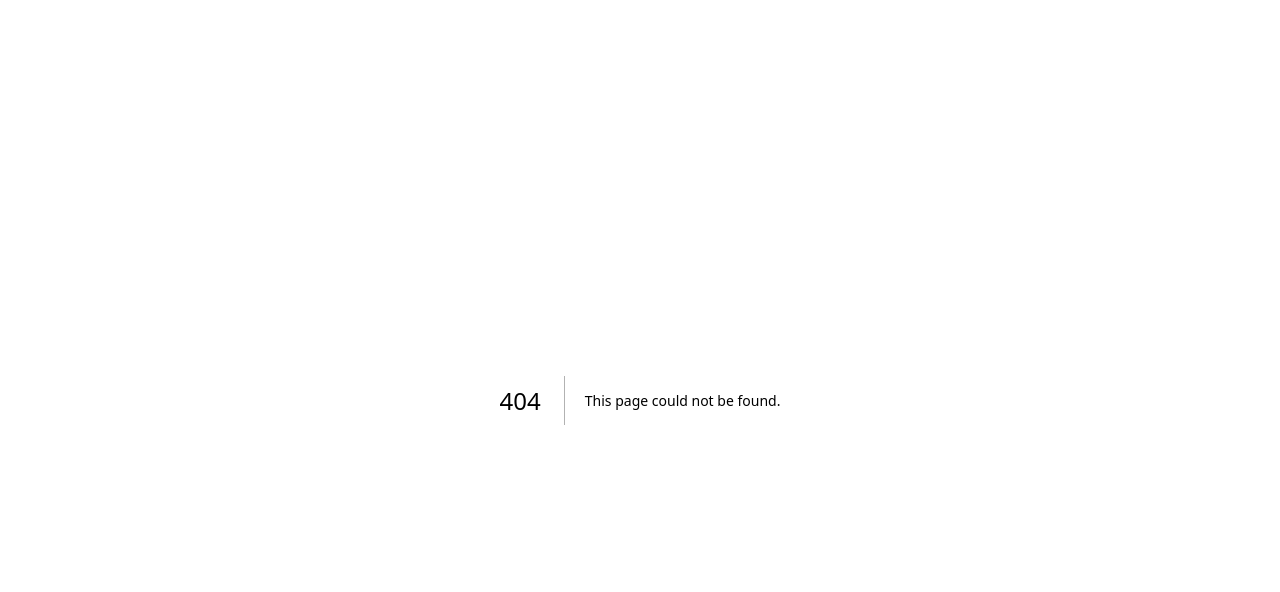
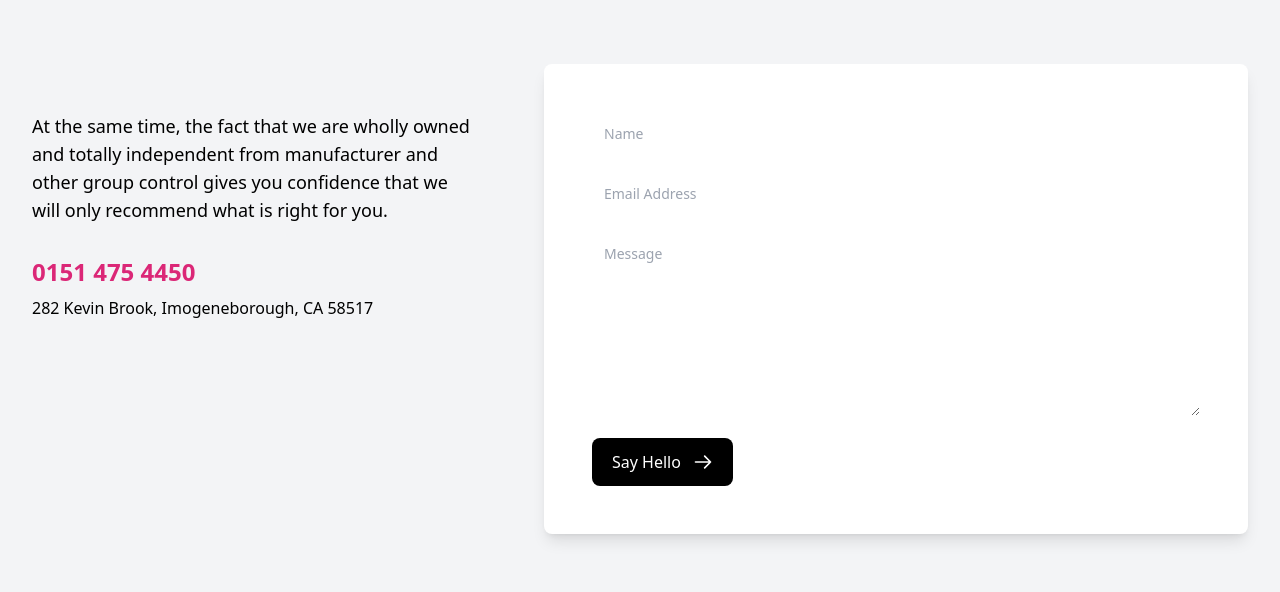
Before and after one commit to ericcxie/personal-website, a Next.js app: page /contactform in a window 1280 px wide. Before the commit this address had no page. Shown: the top 592 px of the page. Built offline with nearby package versions, Linux system fonts and the light colour scheme.

Commit message:
Implement smooth scroll to NavBar

```diff
--- a/components/navigation/navbar.js
+++ b/components/navigation/navbar.js
@@ -5,8 +5,8 @@ import { FiMenu } from 'react-icons/fi';
 import { useState } from "react";
 import { RxDividerVertical } from 'react-icons/rx';
 import { Transition } from "@headlessui/react";
+import { Link as ScrollLink } from 'react-scroll';
 import Link from 'next/link';
-import { useEffect } from 'react';
 
 
 export default function NavBar(props) {
@@ -21,18 +21,20 @@ export default function NavBar(props) {
 
         <ul className='hidden font-medium lg:flex flex-1 justify-start items-center pl-10 text-zinc-800 text-md gap-3 lg:gap-6 xl:gap-12 dark:text-white'>
               <li className='cursor-pointer font-poppins hover:text-theme'>
-                <Link href="#projects">Projects</Link>
+                <ScrollLink to="home" spy={true} smooth={true} offset={-20} duration={700}>Home</ScrollLink>
                 </li>
               <li className='cursor-pointer font-poppins hover:text-theme'>
-                <Link href="#experiences" >Experiences</Link>
+                <ScrollLink to="projects" spy={true} smooth={true} offset={-20} duration={700}>Projects</ScrollLink>
                 </li>
               <li className='cursor-pointer font-poppins hover:text-theme'>
-                <Link href="#about" >About</Link>
+                <ScrollLink to="experiences" spy={true} smooth={true} offset={-60} duration={700} >Experiences</ScrollLink>
                 </li>
               <li className='cursor-pointer font-poppins hover:text-theme'>
-                <Link href="/resume.pdf">Resume</Link>
+                <ScrollLink to="about" spy={true} smooth={true} offset={-60} duration={700}>About</ScrollLink>
                 </li>
-              <li className='cursor-pointer font-poppins hover:text-theme'>Contact</li>
+              <li className='cursor-pointer font-poppins hover:text-theme'>
+                <a href="/contactform">Contact</a>
+              </li>
             </ul>
             <ul className='hidden lg:flex flex-1 justify-end items-center gap-1 lg:gap-3'>
               <div className='flex gap-1 text-xl xl:text-2xl dark:text-white'>
@@ -76,20 +78,19 @@ export default function NavBar(props) {
           <div onClick={() => setIsOpen(!isOpen)} className={isOpen ? 'relative lg:hidden ring-1 ring-zinc-900/5  font-poppins font-normal bg-white mt-3 py-2 text-theme dark:text-gray-200 shadow-lg shadow-zinc-800/5 rounded-2xl dark:bg-[#060813] text-center' : 'hidden'}>
           <ul>
             <li>
-            <a href="" className='block py-2 px-4 text-sm font-poppins cursor-pointer hover:bg-theme hover:rounded-lg hover:text-white'>Projects</a>
+              <ScrollLink onClick={() => setIsOpen(false)} to="home" spy={true} smooth={true} offset={-5} duration={700} className='block py-2 px-4 text-sm font-poppins cursor-pointer hover:bg-theme hover:rounded-lg hover:text-white'>Home</ScrollLink>
             </li>
             <li>
-              <a href="" className='block py-2 px-4 text-sm font-poppins cursor-pointer hover:bg-theme hover:rounded-lg hover:text-white'>Experiences</a>
+              <ScrollLink onClick={() => setIsOpen(false)} to="projects" spy={true} smooth={true} offset={-5} duration={700} className='block py-2 px-4 text-sm font-poppins cursor-pointer hover:bg-theme hover:rounded-lg hover:text-white'>Projects</ScrollLink>
             </li>
             <li>
-              <a href="" className='block py-2 px-4 text-sm font-poppins cursor-pointer hover:bg-theme hover:rounded-lg hover:text-white'>About</a>
+              <ScrollLink onClick={() => setIsOpen(false)} to="experiences" spy={true} smooth={true} offset={-50} duration={700} className='block py-2 px-4 text-sm font-poppins cursor-pointer hover:bg-theme hover:rounded-lg hover:text-white'>Experiences</ScrollLink>
             </li>
             <li>
-              <a href="" className='block py-2 px-4 text-sm font-poppins cursor-pointer hover:bg-theme hover:rounded-lg hover:text-white'>
-              <Link href="/resume.pdf">Resume</Link></a>
+              <ScrollLink onClick={() => setIsOpen(false)} to="about" spy={true} smooth={true} offset={-40} duration={700} className='block py-2 px-4 text-sm font-poppins cursor-pointer hover:bg-theme hover:rounded-lg hover:text-white'>About</ScrollLink>
             </li>
             <li>
-              <a href="" className='block py-2 px-4 text-sm font-poppins cursor-pointer hover:bg-theme hover:rounded-lg hover:text-white'>Contact</a>
+              <ScrollLink onClick={() => setIsOpen(false)} to="contact" spy={true} smooth={true} offset={-20} duration={700} className='block py-2 px-4 text-sm font-poppins cursor-pointer hover:bg-theme hover:rounded-lg hover:text-white'>Contact</ScrollLink>
             </li>
           </ul>
         </div>
--- a/components/sections/about.js
+++ b/components/sections/about.js
@@ -4,7 +4,13 @@ import portrait from "../../public/img/portrait.jpg";
 export default function About() {
     return (
         <section id="about" className='mb-24 mt-36 dark:text-white'>
-          <div className='mt-3 flex flex-col md:flex-row justify-center items-center my-2 gap-2 md:gap-12'>
+          <div className="flex text-center mx-auto">
+            <h1 className="mx-auto text-5xl font-bold py-5 font-poppins bg-clip-text dark:text-transparent text-theme dark:bg-gradient-to-r dark:from-[#363795] dark:to-[#005C97]">
+                      About Me!
+                  </h1>
+          </div>
+
+          <div className='mt-3 md:-mt-3 flex flex-col md:flex-row justify-center items-center my-2 gap-2 md:gap-12'>
           <div className="relative group">
               <div className="hidden dark:inline rounded-full absolute -inset-1 bg-gradient-to-r from-[#4c6f35] via-[#2B2F50] to-[#BFA06B] blur opacity-80 group-hover:opacity-100 transition duration-1000 group-hover:duration-200"></div>
               <Image className="h-52 w-52 md:h-60 md:w-60 relative rounded-full overflow-hidden mx-auto" src={portrait}/>
--- a/components/sections/landing.js
+++ b/components/sections/landing.js
@@ -6,7 +6,7 @@ import Link from 'next/link';
 export default function Landing() {
 
     return (
-        <section className='flex mb-10 items-center md:justify-between py-24 md:px-90'>
+        <section id='home' className='flex mb-10 items-center md:justify-between py-24 md:px-90'>
             <div className='pb-20'>
               <div className='pl-1 dark:text-white'> {/* Home page */}
                 <h2 className='py-2 font-poppins font-thin text-5xl md:text-6xl lg:text-7xl'>Hi,</h2>
@@ -22,7 +22,7 @@ export default function Landing() {
                   <button className="relative ont-poppins text-small bg-theme hover:bg-dark dark:bg-[#0d122b] text-white dark:text-gray-100 font-medium py-1.5 px-12 rounded-md pt-2 pb-2">Projects</button>
                 </div>
 
-                <button className='font-poppins font-medium text-theme hover:text-dark '>
+                <button className='font-poppins font-medium text-theme hover:text-dark dark:text-gray-200'>
                   <Link href="/resume.pdf">Resume</Link>
                 </button>
               </div>
--- a/package.json
+++ b/package.json
@@ -11,10 +11,12 @@
   "dependencies": {
     "@headlessui/react": "^1.7.7",
     "@next/font": "13.0.7",
+    "@tailwindcss/forms": "^0.5.3",
     "next": "13.0.7",
     "react": "18.2.0",
     "react-dom": "18.2.0",
-    "react-icons": "^4.7.1"
+    "react-icons": "^4.7.1",
+    "react-scroll": "^1.8.9"
   },
   "devDependencies": {
     "@types/react": "18.0.26",
--- /dev/null
+++ b/pages/contactform.js
@@ -0,0 +1,84 @@
+export default function ContactForm() {
+ return (
+    <section class="bg-gray-100">
+        <div class="mx-auto max-w-screen-xl px-4 py-16 sm:px-6 lg:px-8">
+            <div class="grid grid-cols-1 gap-x-16 gap-y-8 lg:grid-cols-5">
+            <div class="lg:col-span-2 lg:py-12">
+                <p class="max-w-xl text-lg">
+                At the same time, the fact that we are wholly owned and totally
+                independent from manufacturer and other group control gives you
+                confidence that we will only recommend what is right for you.
+                </p>
+
+                <div class="mt-8">
+                <a href="" class="text-2xl font-bold text-pink-600">
+                    0151 475 4450
+                </a>
+
+                <address class="mt-2 not-italic">
+                    282 Kevin Brook, Imogeneborough, CA 58517
+                </address>
+                </div>
+            </div>
+
+            <div class="rounded-lg bg-white p-8 shadow-lg lg:col-span-3 lg:p-12">
+                <form action="" class="space-y-4">
+                <div>
+                    <label class="sr-only" for="name">Name</label>
+                    <input
+                    class="w-full rounded-lg border-gray-200 p-3 text-sm"
+                    placeholder="Name"
+                    type="text"
+                    id="name"
+                    />
+                </div>
+                <div>
+                    <label class="sr-only" for="name">Email</label>
+                    <input
+                    class="w-full rounded-lg border-gray-200 p-3 text-sm"
+                    placeholder="Email Address"
+                    type="email"
+                    id="email"
+                    />
+                </div>
+                <div>
+                    <label class="sr-only" for="message">Message</label>
+                    <textarea
+                    class="w-full rounded-lg border-gray-200 p-3 text-sm"
+                    placeholder="Message"
+                    rows="8"
+                    id="message"
+                    ></textarea>
+                </div>
+
+                <div class="mt-4">
+                    <button
+                    type="submit"
+                    class="inline-flex w-full items-center justify-center rounded-lg bg-black px-5 py-3 text-white sm:w-auto"
+                    >
+                    <span class="font-medium"> Say Hello </span>
+
+                    <svg
+                        xmlns="http://www.w3.org/2000/svg"
+                        class="ml-3 h-5 w-5"
+                        fill="none"
+                        viewBox="0 0 24 24"
+                        stroke="currentColor"
+                    >
+                        <path
+                        stroke-linecap="round"
+                        stroke-linejoin="round"
+                        stroke-width="2"
+                        d="M14 5l7 7m0 0l-7 7m7-7H3"
+                        />
+                    </svg>
+                    </button>
+                </div>
+                </form>
+            </div>
+            </div>
+        </div>
+    </section>
+ );
+
+}
```
Also changed, not shown: 1 other file (tests, documents, lock files or other folders).
